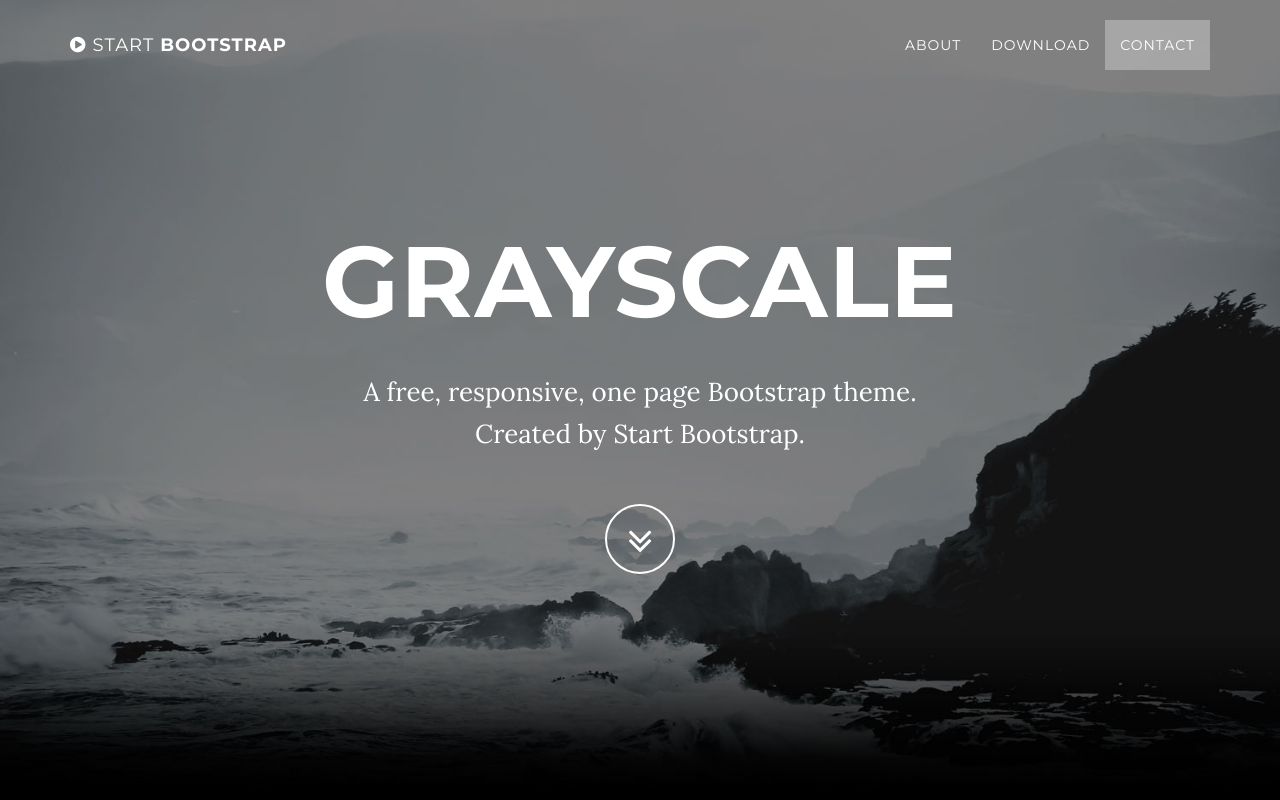
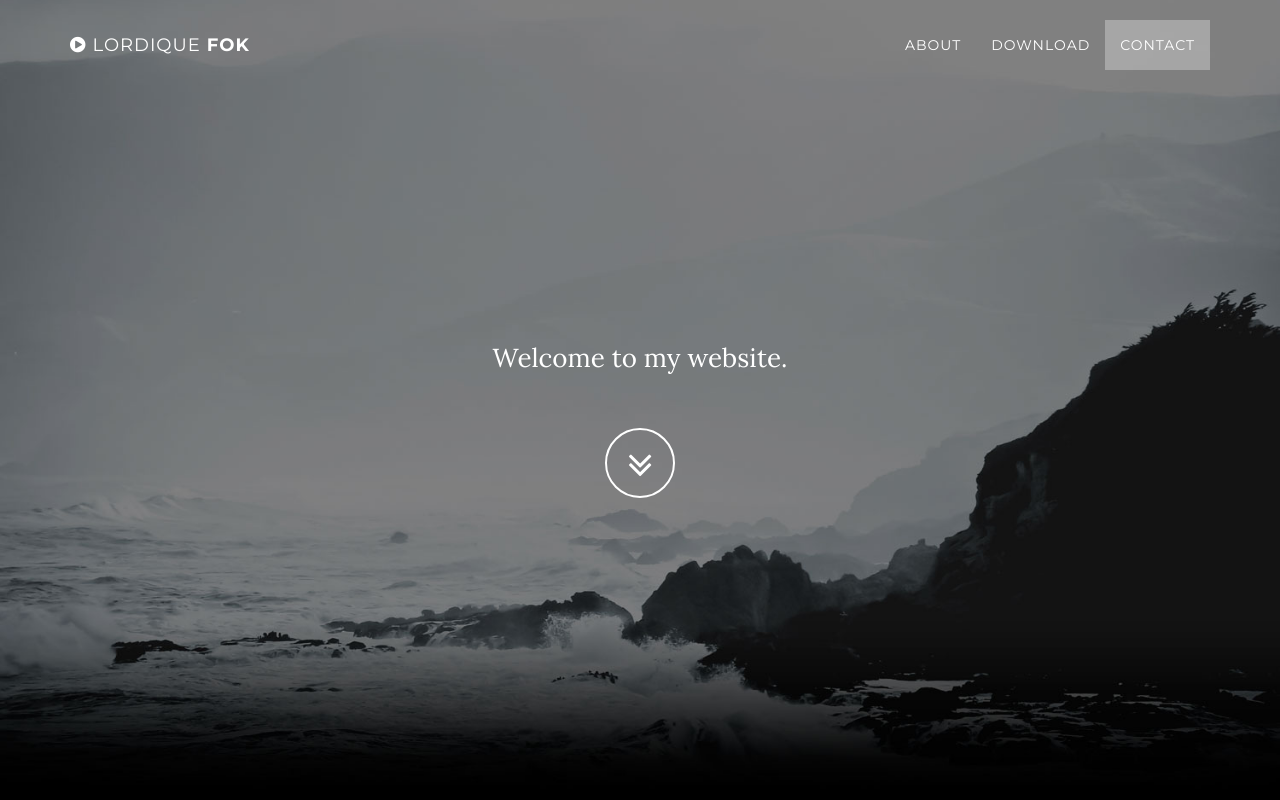
Before and after one commit to lordique/lordique.github.io, a website: page index.html in a window 1280 px wide. Shown: the top 800 px of the page. Drawn offline with nearby package versions, Linux system fonts and the light colour scheme; some packages are replaced by stand-ins of ours.

Commit message:
Created index.html

```diff
--- a/index.html
+++ b/index.html
@@ -41,7 +41,7 @@
                     Menu <i class="fa fa-bars"></i>
                 </button>
                 <a class="navbar-brand page-scroll" href="#page-top">
-                    <i class="fa fa-play-circle"></i> <span class="light">Start</span> Bootstrap
+                    <i class="fa fa-play-circle"></i> <span class="light">Lordique</span> Fok
                 </a>
             </div>
 
@@ -74,9 +74,9 @@
             <div class="container">
                 <div class="row">
                     <div class="col-md-8 col-md-offset-2">
-                        <h1 class="brand-heading">Grayscale</h1>
-                        <p class="intro-text">A free, responsive, one page Bootstrap theme.
-                            <br>Created by Start Bootstrap.</p>
+                        <h1 class="brand-heading"></h1>
+                        <p class="intro-text">Welcome to my website.
+                            <br></p>
                         <a href="#about" class="btn btn-circle page-scroll">
                             <i class="fa fa-angle-double-down animated"></i>
                         </a>
```
